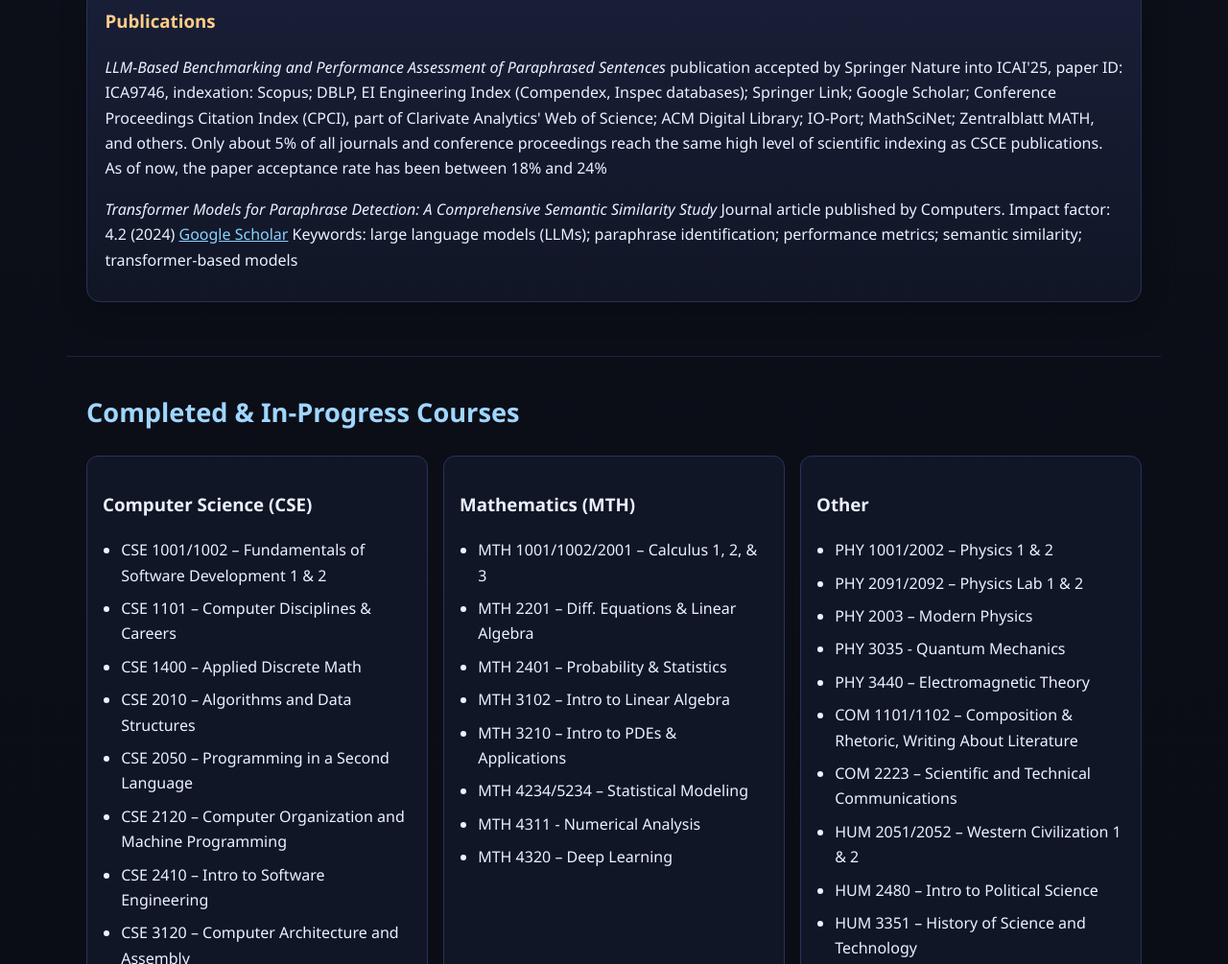
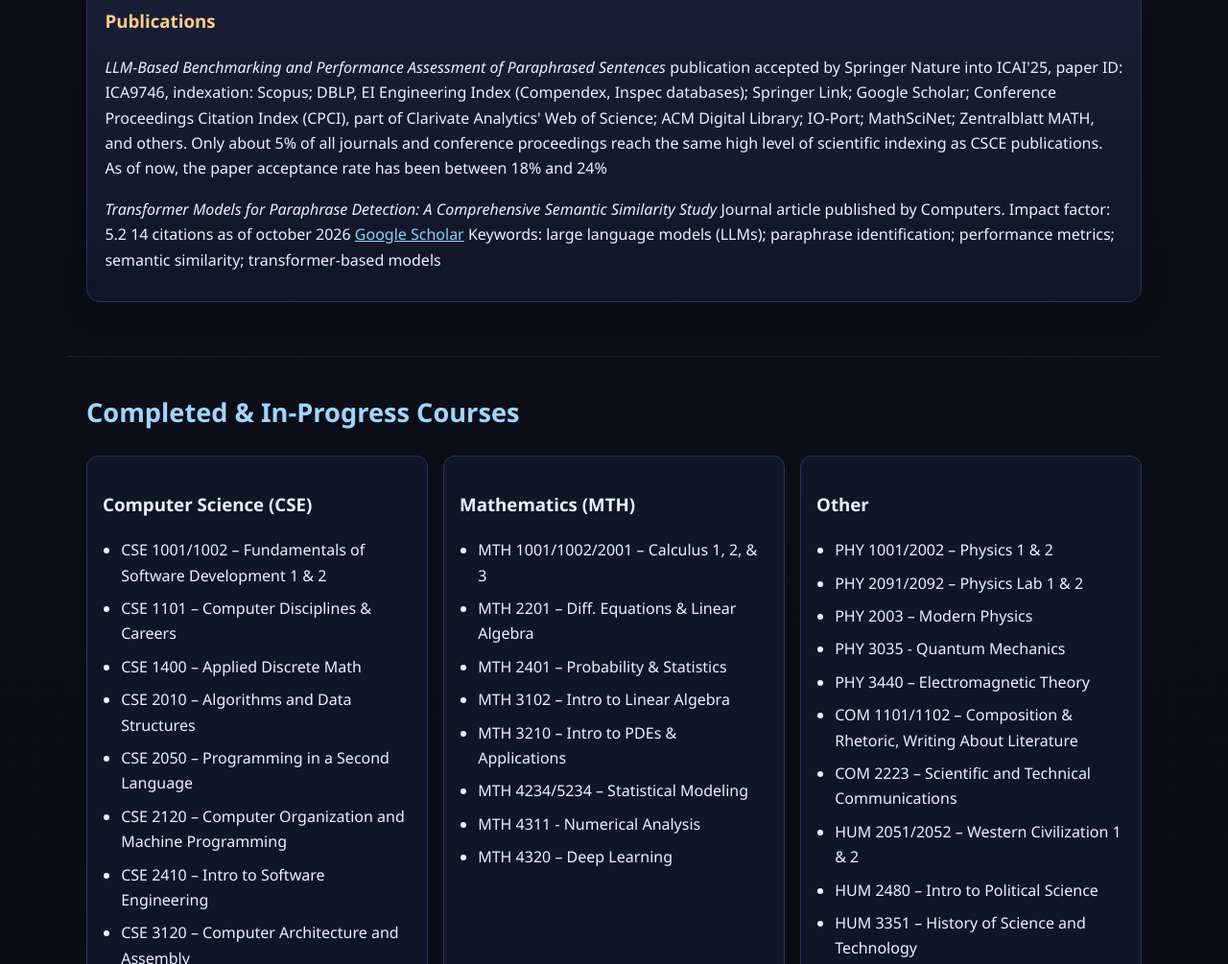
Before and after one commit to lizard25/lizard25.github.io, a plain HTML site: page index.html in a window 1280 px wide. Shown: the part 7887-8892 px from the top of the page at 96% size. Drawn offline with Linux system fonts and the light colour scheme.

Commit message:
Revise impact factor and citation details in index.html
Updated impact factor and citation count for the journal article on paraphrase detection.

```diff
--- a/index.html
+++ b/index.html
@@ -91,7 +91,7 @@
 databases); Springer Link; Google Scholar; Conference Proceedings Citation Index (CPCI), part of Clarivate Analytics' Web of Science; ACM Digital Library; IO-Port; MathSciNet; Zentralblatt MATH, and others.
 Only about 5% of all journals and conference proceedings reach the same high level of scientific indexing as CSCE publications.
 As of now, the paper acceptance rate has been between 18% and 24% </p>
-        <p><em>Transformer Models for Paraphrase Detection: A Comprehensive Semantic Similarity Study</em> Journal article published by Computers. Impact factor: 4.2 (2024) <a href="https://scholar.google.com/scholar_lookup?title=Transformer+Models+for+Paraphrase+Detection%3A+A+Comprehensive+Semantic+Similarity+Study&volume=14&doi=10.3390%2Fcomputers14090385&journal=Computers&publication_year=2025&author=Dianeliz+Ortiz+Martes&author=Evan+Gunderson&author=Caitlin+Neuman&author=Nezamoddin+N.+Kachouie">Google Scholar</a> Keywords:
+        <p><em>Transformer Models for Paraphrase Detection: A Comprehensive Semantic Similarity Study</em> Journal article published by Computers. Impact factor: 5.2 14 citations as of october 2026 <a href="https://scholar.google.com/scholar_lookup?title=Transformer+Models+for+Paraphrase+Detection%3A+A+Comprehensive+Semantic+Similarity+Study&volume=14&doi=10.3390%2Fcomputers14090385&journal=Computers&publication_year=2025&author=Dianeliz+Ortiz+Martes&author=Evan+Gunderson&author=Caitlin+Neuman&author=Nezamoddin+N.+Kachouie">Google Scholar</a> Keywords:
 large language models (LLMs); paraphrase identification; performance metrics; semantic similarity; transformer-based models</p>
     </div>
   </section>
```
